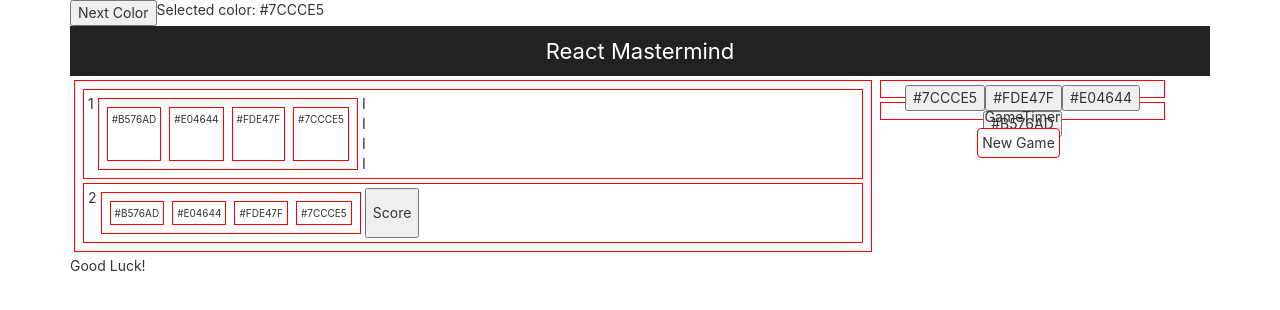
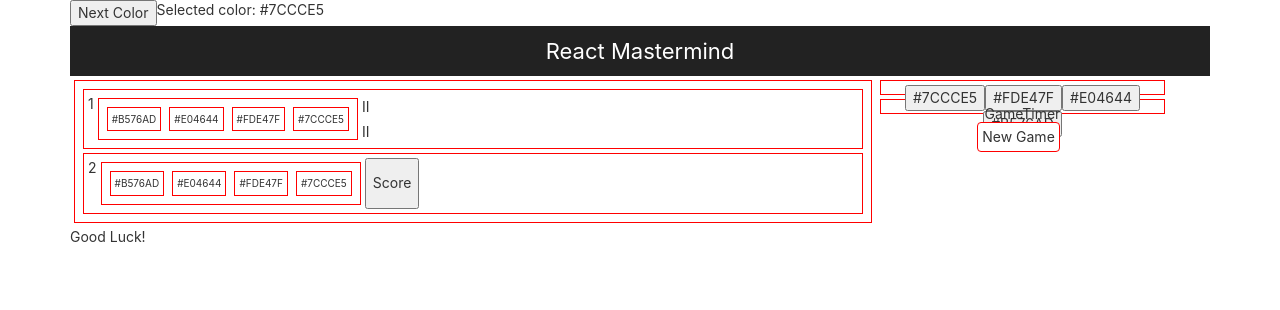
Before and after one commit to drmartirosian/React-Masterminds-Game, a React (Create React App) app: page / in a window 1280 px wide. Shown: the top 310 px of the page. Built offline with nearby package versions, Linux system fonts and the light colour scheme.

Commit message:
GuessPeg+GameScore css added

```diff
--- /dev/null
+++ b/src/compcss/GuessPegs.css
@@ -0,0 +1,8 @@
+.GuessPegs{
+    display: flex;
+    flex-direction: row; /* FYI, 'row' is the default */
+    flex-wrap: nowrap;   /* FYI, 'nowrap' is the default */
+    /* below is a shortcut for the above two declarations */
+    /* flex-flow: row nowrap; */
+    align-items: center;
+}
--- /dev/null
+++ b/src/compcss/GuessScore.css
@@ -0,0 +1,7 @@
+.GuessScore{
+    display: flex;
+    flex-direction: row;
+    flex-wrap: wrap;
+    align-items: center;
+    width: 10px;
+}
--- a/src/components/GuessPegs.jsx
+++ b/src/components/GuessPegs.jsx
@@ -1,5 +1,6 @@
 import React from 'react';
 import GuessPeg from './GuessPeg'
+import '../compcss/GuessPegs.css'
 
 const GuessPegs = (props) => (
     <div className='component guesspegs'>
--- a/src/components/GuessScore.jsx
+++ b/src/components/GuessScore.jsx
@@ -1,10 +1,11 @@
 import React from 'react';
+import '../compcss/GuessScore.css'
 
 const GuessScore = ({ score }) => {
     let scores = ('P'.repeat(score.perfect) + 'A'.repeat(score.almost) +
       'I'.repeat(4 - score.perfect - score.almost)).split('');
     return (
-      <div>
+      <div className="GuessScore">
         {scores.map((score, idx) => <div key={idx}>{score}</div>)}
       </div>
     );
```
